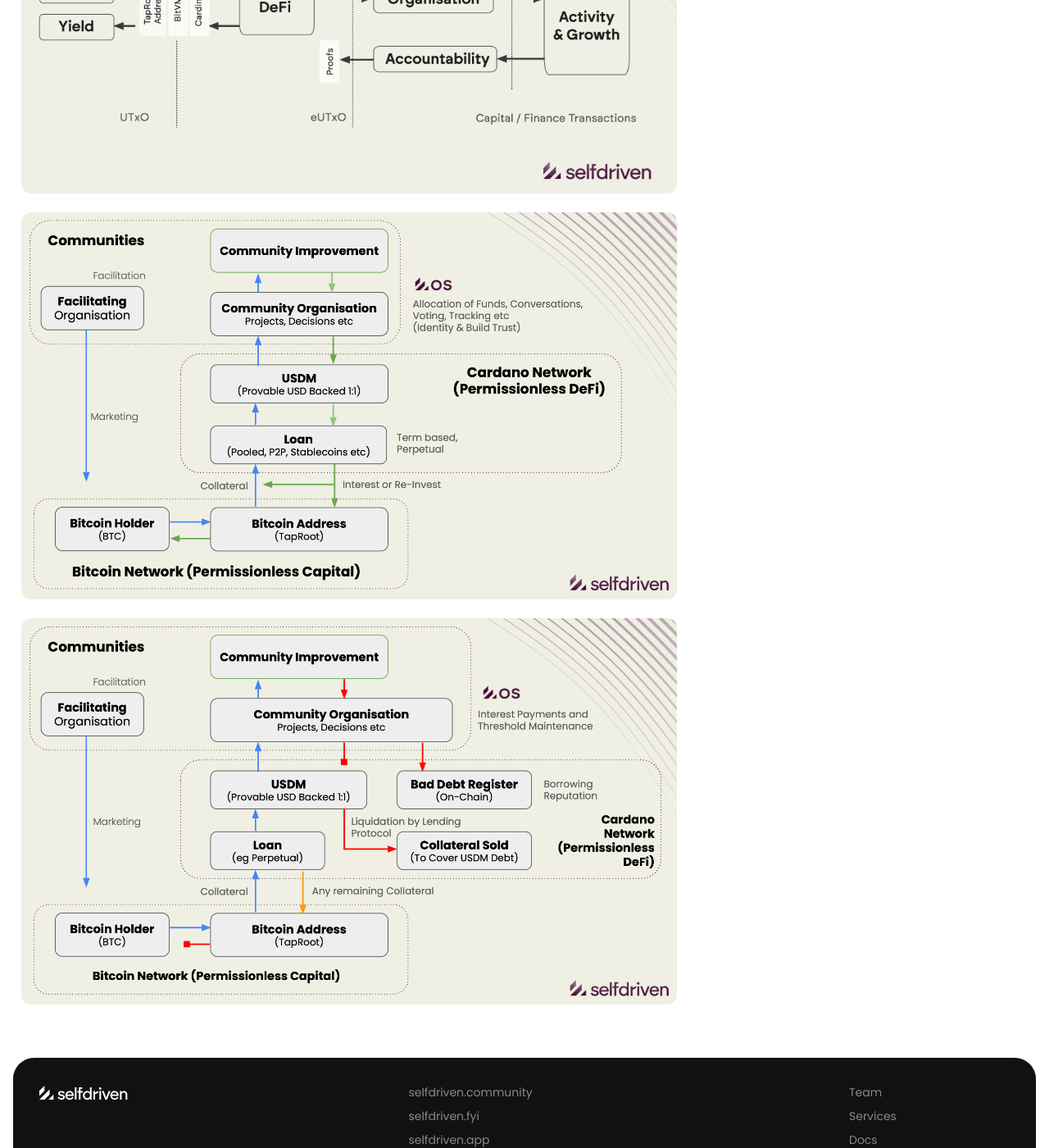
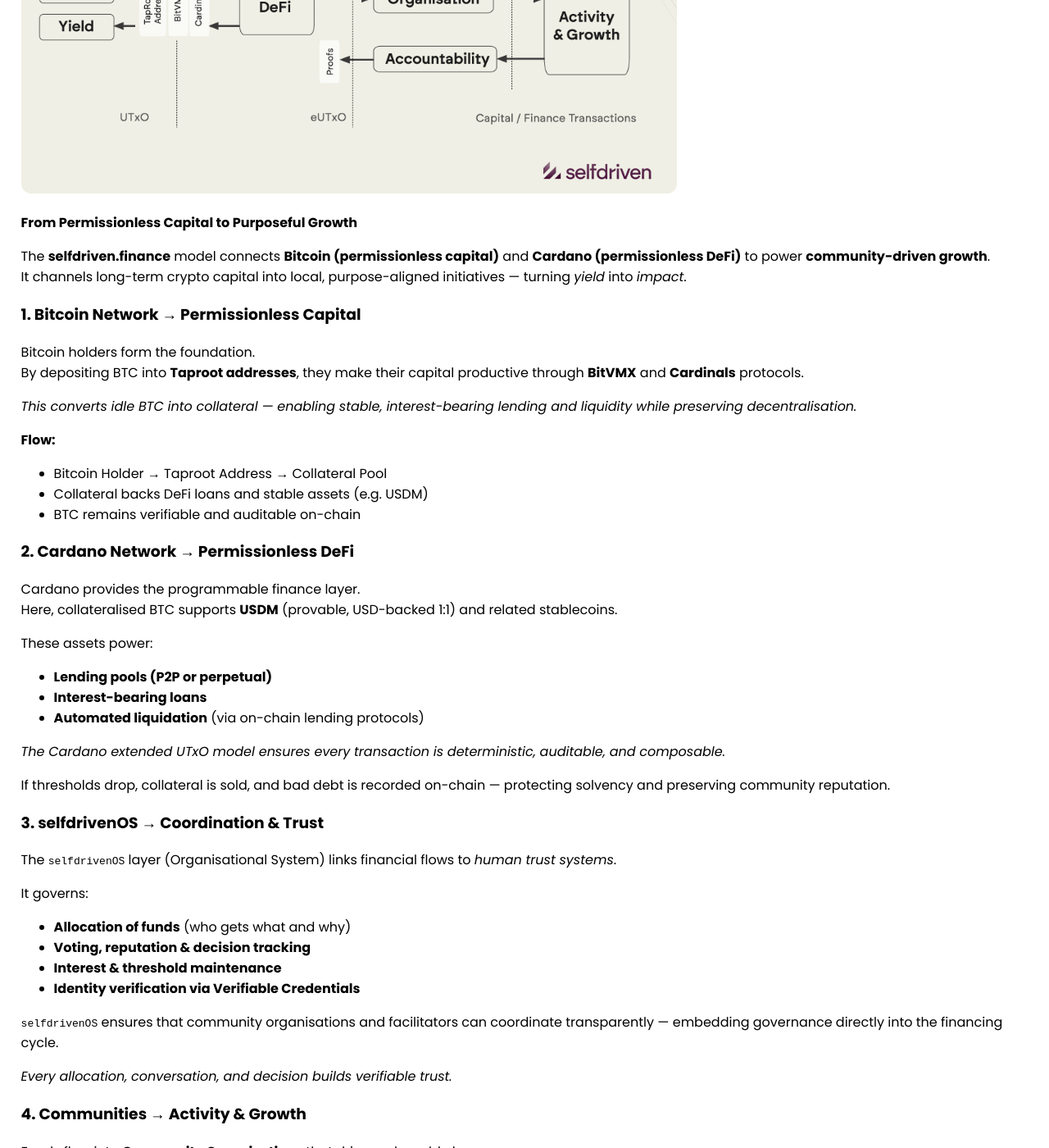
Before and after one commit to selfdriven-foundation/selfdriven-finance, a Jekyll site: the page built from docs/pages/community-activity-growth-cycle.md, in a window 1280 px wide and 1400 px high, scrolled down 358 px. Shown: the whole window at 82% size. Built offline with Jekyll 4.4.1, drawn with Linux system fonts in a browser that asks for light colours; some of the changed text lies outside the part shown.

Commit message:
Update community-activity-growth-cycle.md

```diff
--- a/docs/pages/community-activity-growth-cycle.md
+++ b/docs/pages/community-activity-growth-cycle.md
@@ -1,6 +1,9 @@
 ---
 layout: default
-title: selfdriven Finance Litepaper
+title: "Activity & Growth Cycle Financing for Self-Actuating Communities | selfdriven Finance"
+description: "How Bitcoin capital and Cardano DeFi work together to fund selfdriven communities through .OS coordination and verifiable accountability."
+image: /assets/images/selfdriven-finance-activity-growth.jpeg
+tags: [finance, defi, bitcoin, cardano, community, os, selfdriven]
 permalink: /communities/activity-growth-cycle/
 ---
 
@@ -8,6 +11,92 @@
 
 <img src="/assets/img/selfdriven-finance-activity-growth.png" style="border-radius: 12px; width:100%; max-width: 800px;">
 
+**From Permissionless Capital to Purposeful Growth**
+
+The **selfdriven.finance** model connects **Bitcoin (permissionless capital)** and **Cardano (permissionless DeFi)** to power **community-driven growth**.
+It channels long-term crypto capital into local, purpose-aligned initiatives — turning *yield* into *impact*.
+
+### 1. Bitcoin Network → Permissionless Capital
+
+Bitcoin holders form the foundation.
+By depositing BTC into **Taproot addresses**, they make their capital productive through **BitVMX** and **Cardinals** protocols.
+
+*This converts idle BTC into collateral — enabling stable, interest-bearing lending and liquidity while preserving decentralisation.*
+
+**Flow:**
+- Bitcoin Holder → Taproot Address → Collateral Pool
+- Collateral backs DeFi loans and stable assets (e.g. USDM)
+- BTC remains verifiable and auditable on-chain
+
+### 2. Cardano Network → Permissionless DeFi
+
+Cardano provides the programmable finance layer.
+Here, collateralised BTC supports **USDM** (provable, USD-backed 1:1) and related stablecoins.
+
+These assets power:
+- **Lending pools (P2P or perpetual)**
+- **Interest-bearing loans**
+- **Automated liquidation** (via on-chain lending protocols)
+
+*The Cardano extended UTxO model ensures every transaction is deterministic, auditable, and composable.*
+
+If thresholds drop, collateral is sold, and bad debt is recorded on-chain — protecting solvency and preserving community reputation.
+
+### 3. selfdrivenOS → Coordination & Trust
+
+The `selfdrivenOS` layer (Organisational System) links financial flows to *human trust systems*.
+
+It governs:
+- **Allocation of funds** (who gets what and why)
+- **Voting, reputation & decision tracking**
+- **Interest & threshold maintenance**
+- **Identity verification via Verifiable Credentials**
+
+`selfdrivenOS` ensures that community organisations and facilitators can coordinate transparently — embedding governance directly into the financing cycle.
+
+*Every allocation, conversation, and decision builds verifiable trust.*
+
+### 4. Communities → Activity & Growth
+
+Funds flow into **Community Organisations** that drive real-world change:
+projects, education, health, sustainability, local enterprise, and more.
+
+Facilitating organisations support this process by guiding:
+- Project setup & governance
+- Marketing & awareness
+- Collaboration & skill sharing
+
+*Each completed project strengthens the community’s credibility and access to future capital.*
+
+## 5. Accountability & Feedback Loop**
+
+The cycle completes through **accountability proofs**.
+
+When projects generate outcomes:
+- Interest is paid to lenders
+- Collateral is released to Bitcoin holders
+- Results are verified and recorded on-chain
+
+If a default occurs:
+- Collateral is liquidated
+- USDM debt is covered
+- The **Bad Debt Register** maintains integrity across lending pools
+
+*This creates a self-correcting loop — aligning finance, governance, and reputation.*
+
+### Outcome: Regenerative Finance**
+
+Each cycle of *selfdriven.finance* strengthens two networks:
+
+- **Bitcoin Network:** Stores and secures capital
+- **Cardano Network:** Executes programmable, verifiable community finance
+
+Together, they create a **regenerative economic engine** — where every transaction reinforces community resilience.
+
+**Bitcoin provides the roots.**
+**Cardano grows the branches.**
+**Communities bear the fruit.**
+
+---
+
 <img src="/assets/img/selfdriven-finance-bitcoin-defi.png" style="border-radius: 12px; width:100%; max-width: 800px;">
-
-<img src="/assets/img/selfdriven-finance-bitcoin-defi-liquidation.png" style="border-radius: 12px; width:100%; max-width: 800px;">
```
